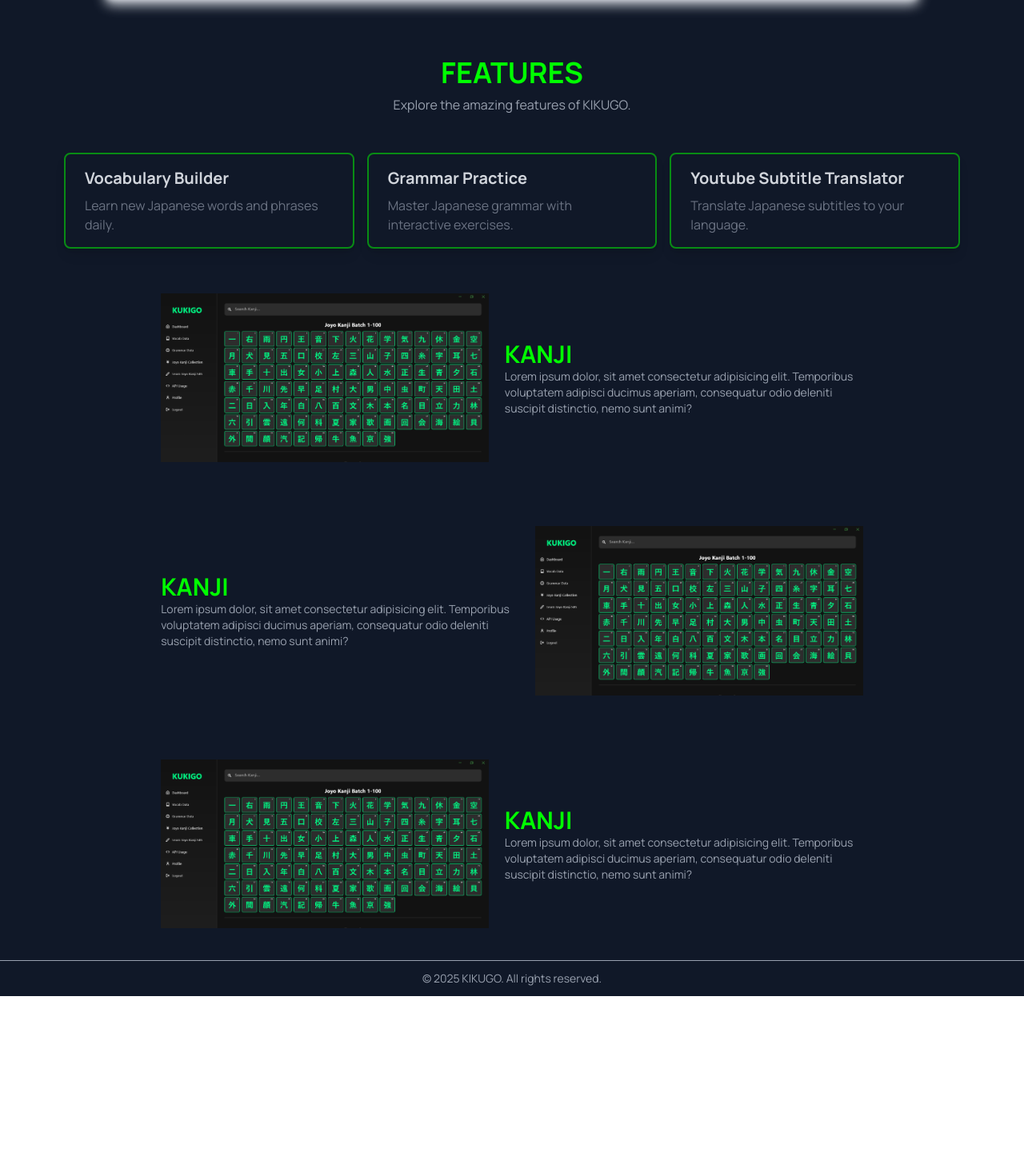
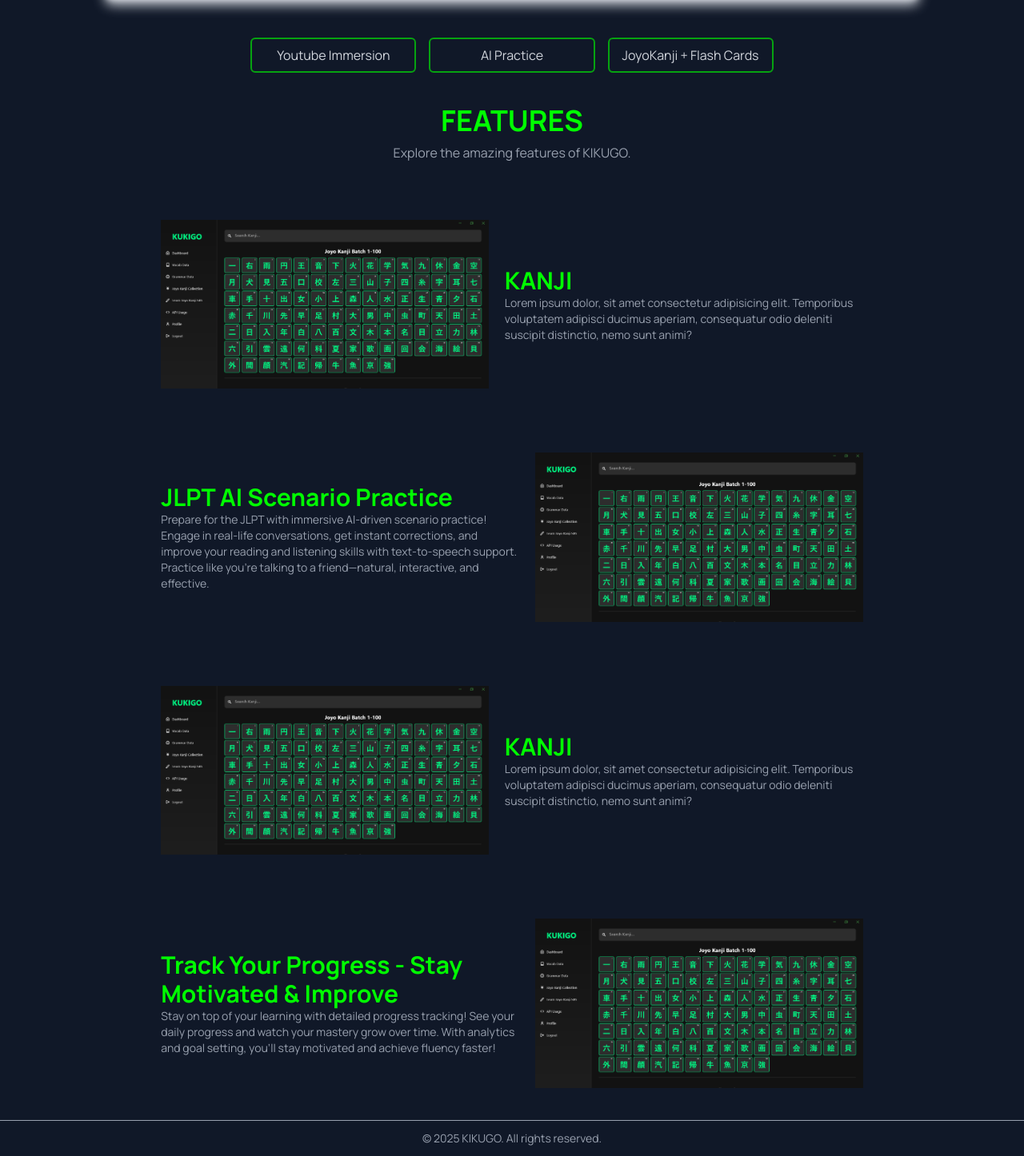
Before and after one commit to Tanmay0215/kikugo, a React (Vite) app: page / in a window 1280 px wide. Shown: the part 1030-2476 px from the top of the page at 80% size. Before the commit the page ends 2276 px from the top, so only its background shows below. Built offline with nearby package versions, Linux system fonts and the light colour scheme.

Commit message:
updated features

```diff
--- a/src/components/FeatureCard.jsx
+++ /dev/null
@@ -1,14 +0,0 @@
-import React from 'react'
-
-const FeatureCard = ({ icon, title, description }) => {
-  return (
-    <div className="max-w-sm rounded-lg overflow-hidden shadow-lg border-2 border-primary/50">
-      <div className="px-6 py-4">
-        <div className="font-bold text-xl mb-2">{title}</div>
-        <p className="text-gray-500 text-base">{description}</p>
-      </div>
-    </div>
-  )
-}
-
-export default FeatureCard
--- a/src/features.jsx
+++ b/src/features.jsx
@@ -1,41 +1,38 @@
 import { Book, PencilRuler, Video } from 'lucide-react'
 
 export const features = [
-  {
-    title: 'Vocabulary Builder',
-    description: 'Learn new Japanese words and phrases daily.',
-    icon: Book,
-  },
-  {
-    title: 'Grammar Practice',
-    description: 'Master Japanese grammar with interactive exercises.',
-    icon: PencilRuler,
-  },
-  {
-    title: 'Youtube Subtitle Translator',
-    description: 'Translate Japanese subtitles to your language.',
-    icon: Video,
-  },
+  'Youtube Immersion',
+  'AI Practice',
+  'JoyoKanji + Flash Cards',
 ]
-
 
 export const featureDetails = [
   {
-    "id": 1,
-    "image": "./JoyoKanji.png",
-    "title": "KANJI",
-    "description": "Lorem ipsum dolor, sit amet consectetur adipisicing elit. Temporibus voluptatem adipisci ducimus aperiam, consequatur odio deleniti suscipit distinctio, nemo sunt animi?"
+    id: 1,
+    image: './JoyoKanji.png',
+    title: 'Effortless YouTube Immersion by AI',
+    description:
+      'Enhance your Japanese learning with seamless YouTube immersion using AI ! Our tool lets you hover over any word in subtitles to get instant meanings in context—no more pausing, searching, or breaking your flow. Shadow native speakers with confidence and understand every sentence effortlessly.',
   },
   {
-    "id": 2,
-    "image": "JoyoKanji.png",
-    "title": "KANJI",
-    "description": "Lorem ipsum dolor, sit amet consectetur adipisicing elit. Temporibus voluptatem adipisci ducimus aperiam, consequatur odio deleniti suscipit distinctio, nemo sunt animi?"
+    id: 2,
+    image: 'JoyoKanji.png',
+    title: 'JLPT AI Scenario Practice',
+    description:
+      "Prepare for the JLPT with immersive AI-driven scenario practice! Engage in real-life conversations, get instant corrections, and improve your reading and listening skills with text-to-speech support. Practice like you're talking to a friend—natural, interactive, and effective.",
   },
   {
-    "id": 3,
-    "image": "JoyoKanji.png",
-    "title": "KANJI",
-    "description": "Lorem ipsum dolor, sit amet consectetur adipisicing elit. Temporibus voluptatem adipisci ducimus aperiam, consequatur odio deleniti suscipit distinctio, nemo sunt animi?"
+    id: 3,
+    image: 'JoyoKanji.png',
+    title: 'JoyoKanji Collection - Mnemonics & Flashcards',
+    description:
+      'Memorize all Joyo Kanjis faster with powerful mnemonics and intelligent flashcards! Visualize each kanji with memorable stories, reinforced by spaced repetition for long-term retention. Make kanji learning effortless and fun!',
+  },
+  {
+    id: 4,
+    image: 'JoyoKanji.png',
+    title: 'Track Your  Progress - Stay Motivated & Improve',
+    description:
+      "Stay on top of your learning with detailed progress tracking! See your daily progress and watch your mastery grow over time. With  analytics and goal setting, you'll stay motivated and achieve fluency faster!",
   },
 ]
--- a/src/pages/Features.jsx
+++ b/src/pages/Features.jsx
@@ -1,6 +1,5 @@
 import React from 'react'
 import { features } from '../features'
-import FeatureCard from '../components/FeatureCard'
 import FeatureDetails from '../components/FeatureDetails'
 import { motion } from 'framer-motion'
 import { featureDetails } from '../features'
@@ -8,16 +7,20 @@
 const Features = () => {
   return (
     <div className="flex flex-col items-center justify-center">
+      <div className="grid grid-cols-1 md:grid-cols-2 lg:grid-cols-3 gap-4 max-w-6xl py-2">
+        {features.map((feature, index) => (
+          <div key={index}>
+            <motion.div className="border-2 border-primary/60 rounded-md py-2 px-4 text-center">
+              {feature}
+            </motion.div>
+          </div>
+        ))}
+      </div>
       <div className="text-center py-8">
         <h1 className="text-4xl font-bold text-primary">FEATURES</h1>
         <p className="text-gray-400 mt-2">
           Explore the amazing features of KIKUGO.
         </p>
-      </div>
-      <div className="grid grid-cols-1 md:grid-cols-2 lg:grid-cols-3 gap-4 p-4 max-w-6xl">
-        {features.map((feature, index) => (
-          <FeatureCard key={index} {...feature} />
-        ))}
       </div>
       <div>
         {featureDetails.map((feature) => (
```
